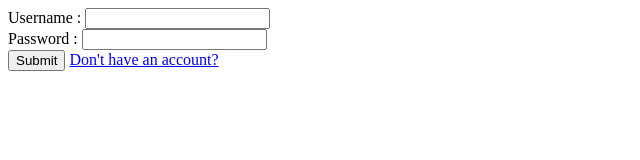
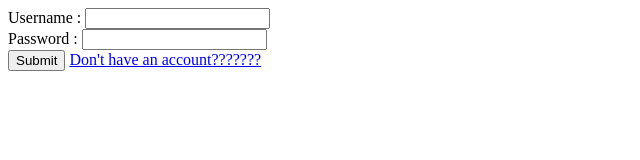
Before and after one commit to Sanjutr/login, a plain HTML site: page Form.html in a window 1280 px wide. Shown: the full height of the page, 0-640 px from the left. Drawn offline with Linux system fonts and the light colour scheme.

Commit message:
myProject

```diff
--- a/Form.html
+++ b/Form.html
@@ -11,7 +11,7 @@
             <input type="password" name="password">
             <br>
             <input type="submit" name="Login" id="s">
-            <a href="/Register form.html">Don't have an account?</a>
+            <a href="/Register form.html">Don't have an account???????</a>
         </form>
     </body>
 </html>
```
